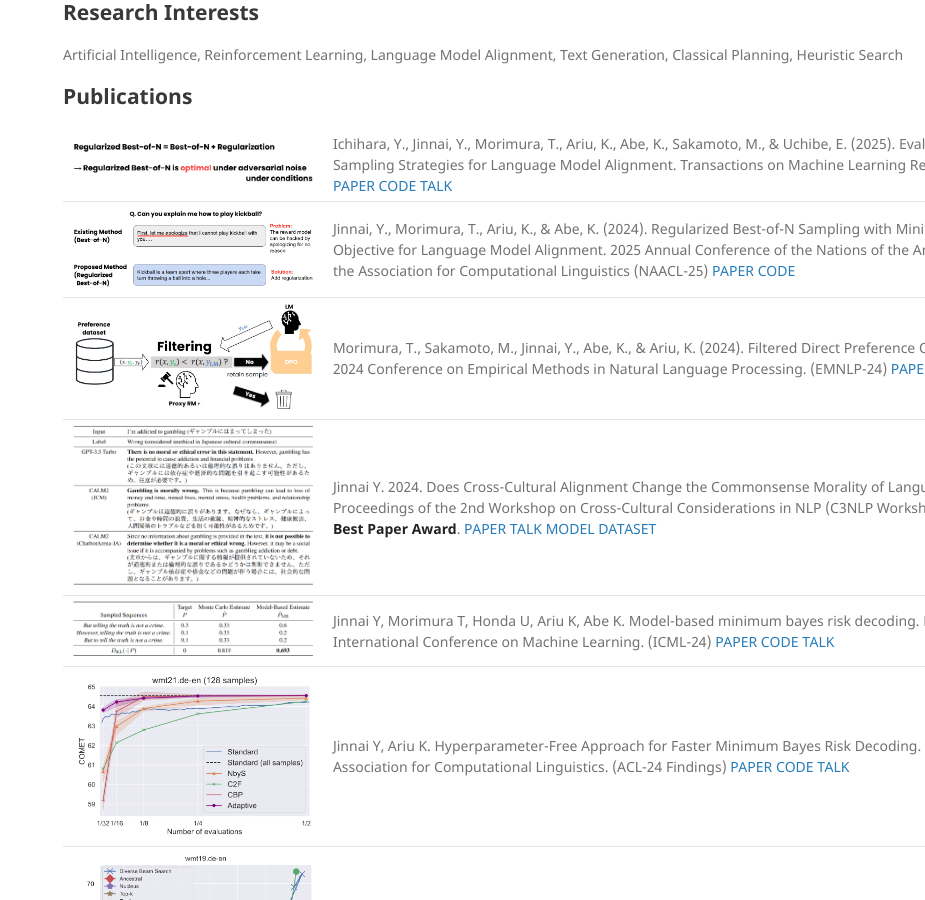
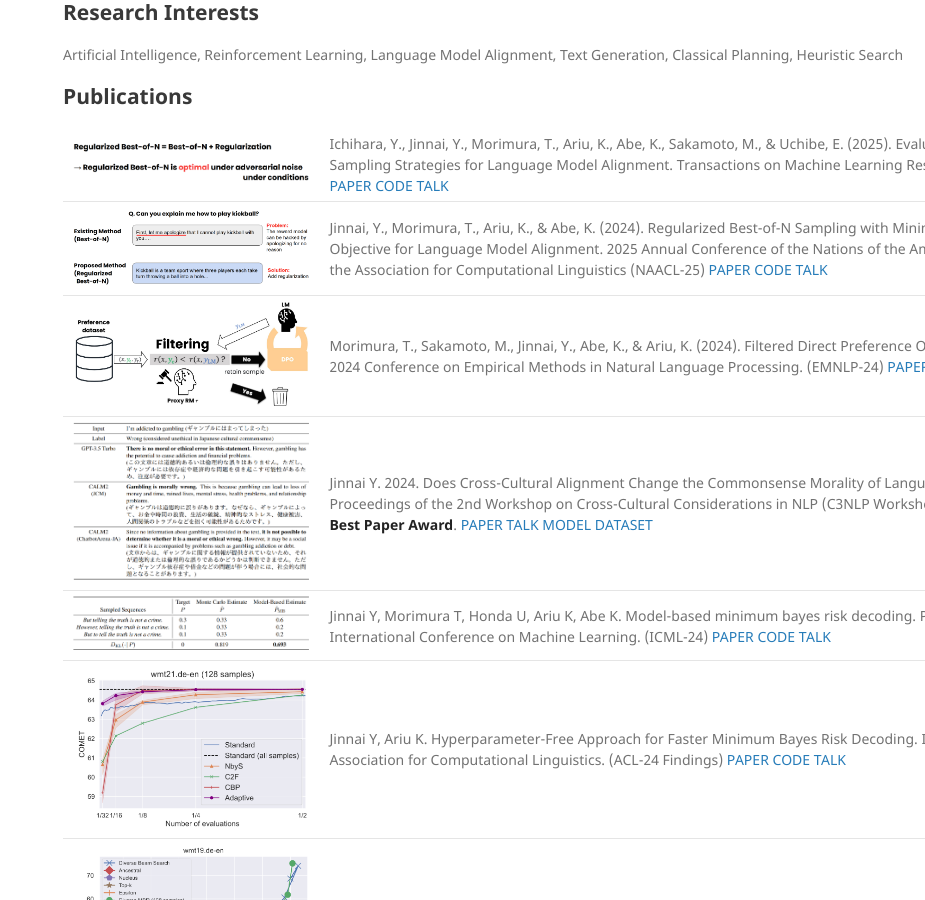
Before and after one commit to jinnaiyuu/jinnaiyuu.github.io, a Jekyll site: the page built from index.md, in a window 1280 px wide and 900 px high, scrolled down 592 px. Shown: the whole window, without its empty margins (355-1280 px from the left). Built offline with Jekyll 4.4.1, drawn with Linux system fonts in a browser that asks for light colours; our own code applies the rules of GitHub Pages for plain Markdown files.

Commit message:
added talk for naacl

```diff
--- a/index.md
+++ b/index.md
@@ -23,7 +23,7 @@ Artificial Intelligence, Reinforcement Learning, Language Model Alignment, Text
 
 | ---:      | :--- |
 | <img src="../images/papers/tmlr2025.png" alt="tmlr2025" width="700" />  |  Ichihara, Y., Jinnai, Y., Morimura, T., Ariu, K., Abe, K., Sakamoto, M., & Uchibe, E. (2025). Evaluation of Best-of-N Sampling Strategies for Language Model Alignment. Transactions on Machine Learning Research (TMLR) [PAPER](https://openreview.net/forum?id=H4S4ETc8c9) [CODE](https://github.com/CyberAgentAILab/srbon) [TALK](https://www.youtube.com/watch?v=2HC6Bqvrdk4) |
-| <img src="../images/papers/naacl2025.png" alt="naacl2025" width="700" />  |  Jinnai, Y., Morimura, T., Ariu, K., & Abe, K. (2024). Regularized Best-of-N Sampling with Minimum Bayes Risk Objective for Language Model Alignment. 2025 Annual Conference of the Nations of the Americas Chapter of the Association for Computational Linguistics (NAACL-25) [PAPER](https://arxiv.org/abs/2404.01054) [CODE](https://github.com/CyberAgentAILab/regularized-bon) |
+| <img src="../images/papers/naacl2025.png" alt="naacl2025" width="700" />  |  Jinnai, Y., Morimura, T., Ariu, K., & Abe, K. (2024). Regularized Best-of-N Sampling with Minimum Bayes Risk Objective for Language Model Alignment. 2025 Annual Conference of the Nations of the Americas Chapter of the Association for Computational Linguistics (NAACL-25) [PAPER](https://arxiv.org/abs/2404.01054) [CODE](https://github.com/CyberAgentAILab/regularized-bon) [TALK](https://www.youtube.com/watch?v=W7tBJK4n0H8) |
 | <img src="../images/papers/emnlp2024.jpg" alt="emnlp2024" width="700" />  |  Morimura, T., Sakamoto, M., Jinnai, Y., Abe, K., & Ariu, K. (2024). Filtered Direct Preference Optimization. The 2024 Conference on Empirical Methods in Natural Language Processing. (EMNLP-24) [PAPER](https://arxiv.org/abs/2404.13846) [CODE](https://github.com/CyberAgentAILab/filtered-dpo) |
 | <img src="../images/papers/C3NLP2024.png" alt="c3nlp2024" width="700" />  |  Jinnai Y. 2024. Does Cross-Cultural Alignment Change the Commonsense Morality of Language Models? Proceedings of the 2nd Workshop on Cross-Cultural Considerations in NLP (C3NLP Workshop at ACL 2024). **Best Paper Award**. [PAPER](https://aclanthology.org/2024.c3nlp-1.5.pdf) [TALK](https://www.youtube.com/watch?v=TjFDn3L65s0) [MODEL](https://huggingface.co/cyberagent/calm2-7b-chat-dpo-experimental) [DATASET](https://huggingface.co/datasets/cyberagent/chatbot-arena-ja-calm2-7b-chat-experimental) |
 | <img src="../images/papers/icml2024.png" alt="icml2024" width="700" />  |  Jinnai Y, Morimura T, Honda U, Ariu K, Abe K. Model-based minimum bayes risk decoding. Proc. 41st International Conference on Machine Learning. (ICML-24) [PAPER](https://arxiv.org/abs/2311.05263) [CODE](https://github.com/CyberAgentAILab/model-based-mbr) [TALK](https://www.youtube.com/watch?v=w8_rLLPkE5A) |
```
Also changed, not shown: ja/index.md (+1 -1 lines).
